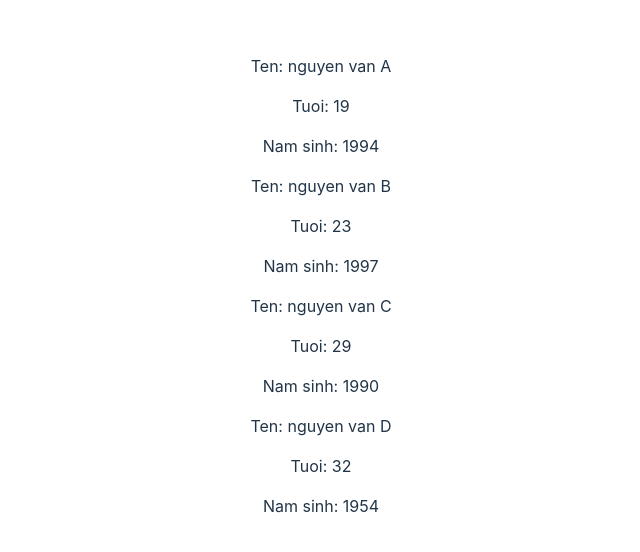
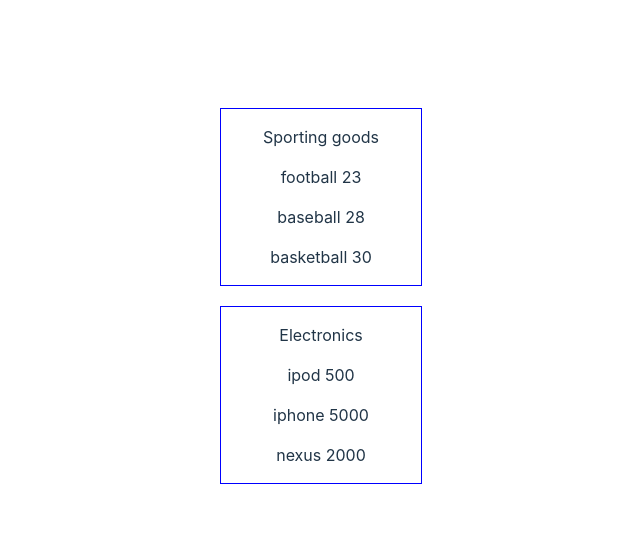
Before and after one commit to slade77777/reactjs-project-railway64, a React (Vite) app: page / in a window 1280 px wide. Shown: the part 114-666 px from the top of the page, without its empty margins (319-959 px from the left). Built offline with nearby package versions, Linux system fonts and the light colour scheme.

Commit message:
react component

```diff
--- a/src/App.tsx
+++ b/src/App.tsx
@@ -3,40 +3,67 @@
 import viteLogo from '/vite.svg'
 import './App.css'
 
-function Person({name, age, yob}: {name: string, age: number, yob: number}) {
+
+const data = [
+  {
+    category: 'Sporting goods',
+    items: [
+      {
+        name: 'football',
+        price: 23
+      },
+      {
+        name: 'baseball',
+        price: 28
+      },
+      {
+        name: 'basketball',
+        price: 30
+      }
+    ]
+  },
+  {
+    category: 'Electronics',
+    items: [
+      {
+        name: 'ipod',
+        price: 500
+      },
+      {
+        name: 'iphone',
+        price: 5000
+      },
+      {
+        name: 'nexus',
+        price: 2000
+      }
+    ]
+  }
+];
+
+function Product({name, price}: {name: string, price: number}) {
   return <div>
-    <p>Ten: {name}</p>
-    <p>Tuoi: {age}</p>
-    <p>Nam sinh: {yob}</p>
+    <p>{name} {price}</p>
+  </div>
+}
+
+function Category({name, listItem}: {name: string, listItem: Array<any>}) {
+  console.log(name)
+  console.log(listItem)
+  return <div>
+    <div style={{ border: '1px solid blue', width: 200, marginTop: 20}}>
+      <p>{name}</p>
+      {
+        listItem.map((item, index) => <Product  name={item.name} price={item.price} key={index}/>)
+      }
+    </div>
   </div>
 }
 function App() {
-
-  const listPerson = [
-    {
-      name: 'nguyen van A',
-      tuoi : 19,
-      yob: 1994
-    },
-    {
-      name: 'nguyen van B',
-      tuoi : 23,
-      yob: 1997
-    },
-    {
-      name: 'nguyen van C',
-      tuoi : 29,
-      yob: 1990
-    },{
-      name: 'nguyen van D',
-      tuoi : 32,
-      yob: 1954
-    }
-  ]
   return (
     <div>
       {
-        listPerson.map((person, index) => <Person name={person.name} age={person.tuoi} yob={person.yob} key={index} />)
+        data.map((cate, index) => <Category  key={index}  listItem={cate.items} name={cate.category} />)
       }
     </div>
   )
```
